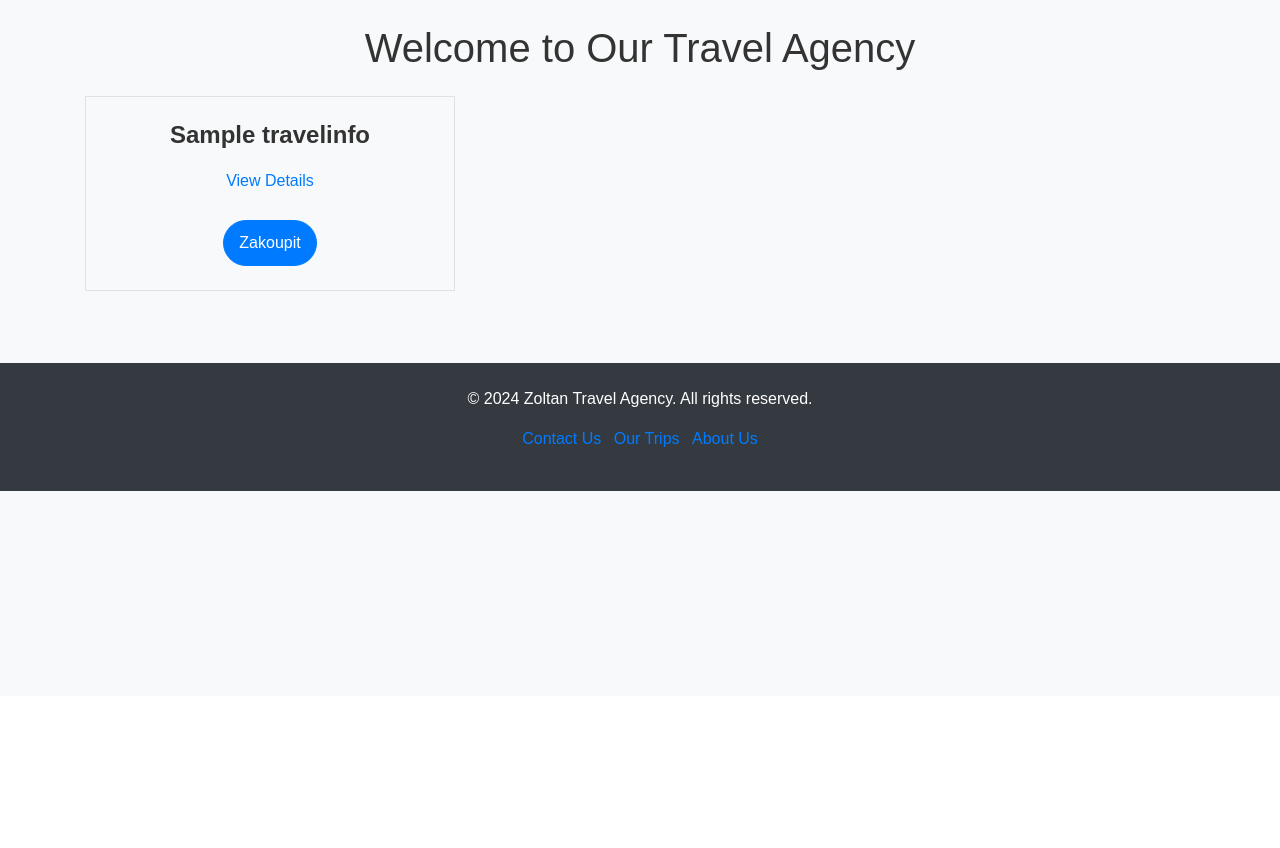
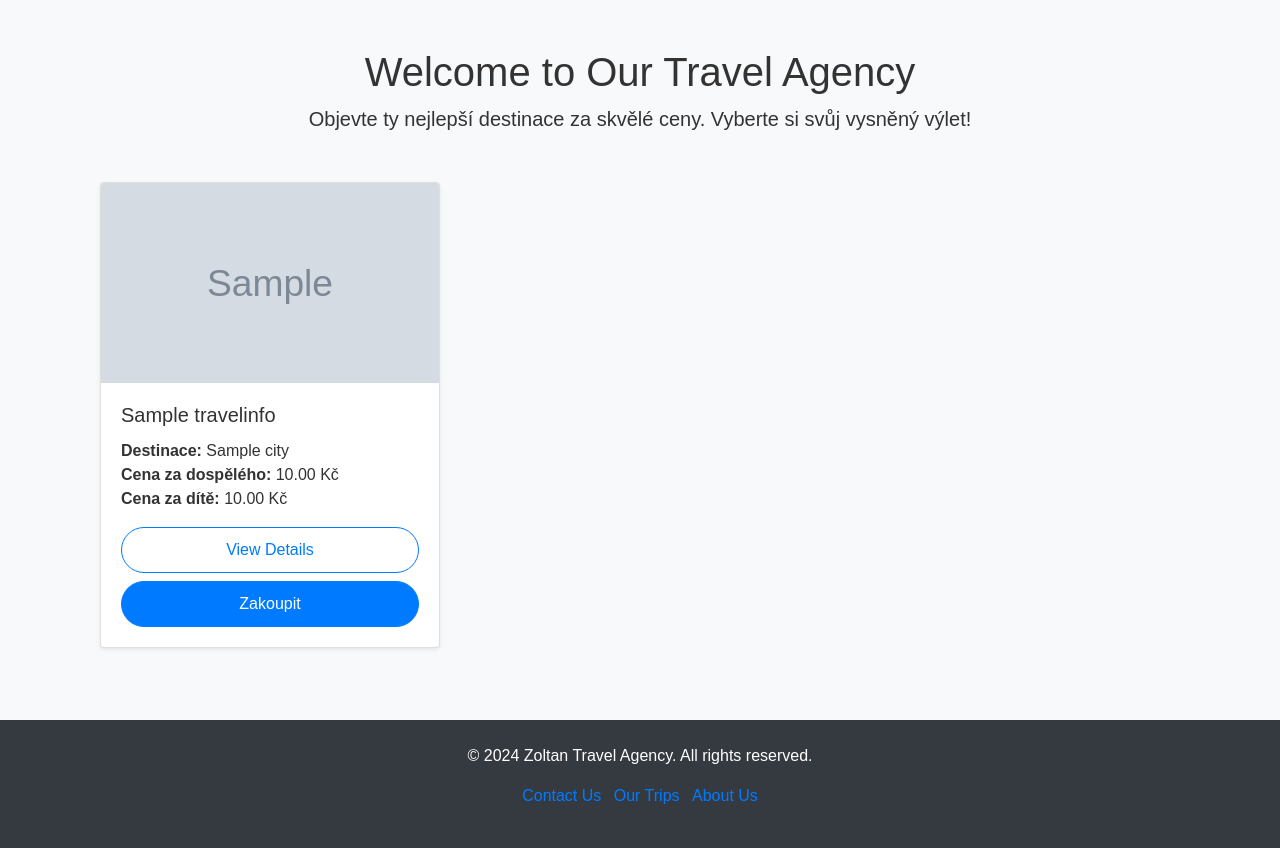
Before and after one commit to ZoltronPy/CS05, a Django app: page / in a window 1280 px wide. Shown: the part 104-952 px from the top of the page. Before the commit the page ends 595 px from the top, so only its background shows below. Run offline with Django 5.2, Linux system fonts and the light colour scheme; tables that the repository leaves empty hold one stand-in row (values such as "Sample post"); grey boxes marked "Sample" are stand-in pictures; some libraries are stand-ins or nearby versions.

Commit message:
nová Home page, propojení cen ,

```diff
--- a/CS5/settings.py
+++ b/CS5/settings.py
@@ -1,6 +1,8 @@
 import os
 from pathlib import Path
+import os
 
+from django.template.context_processors import media
 from django.views import static
 from dotenv import load_dotenv
 
@@ -15,6 +17,9 @@ SECRET_KEY = os.getenv("SECRET_KEY", default="")
 DEBUG = True
 
 ALLOWED_HOSTS = []
+
+MEDIA_URL = '/media/'
+MEDIA_ROOT = os.path.join(BASE_DIR, 'media')
 
 TIME_ZONE = 'Europe/Prague'
 
@@ -117,6 +122,5 @@ STATICFILES_DIRS = [
 
 DEFAULT_AUTO_FIELD = 'django.db.models.BigAutoField'
 
-
 LOGIN_REDIRECT_URL = 'homepage'
 LOGOUT_REDIRECT_URL = 'homepage'
--- a/CS5/urls.py
+++ b/CS5/urls.py
@@ -1,6 +1,8 @@
 from django.contrib import admin
 from django.contrib.auth.views import LogoutView
 from django.urls import path
+from django.conf import settings
+from django.conf.urls.static import static
 
 from accounts.views import SubmittableLoginView, user_logout
 from accounts.views import SignUpView
@@ -29,3 +31,6 @@ urlpatterns = [
 
 
 ]
+
+if settings.DEBUG:
+    urlpatterns += static(settings.MEDIA_URL, document_root=settings.MEDIA_ROOT)
--- a/viewer/models.py
+++ b/viewer/models.py
@@ -164,6 +164,8 @@ class TravelInfo(Model):
                                       verbose_name="Created At")
     updated_at = models.DateTimeField(auto_now=True, null=True,
                                       verbose_name="Updated At")
+
+    image = models.ImageField(upload_to="trip_images/", null=True, blank=True, verbose_name="Trip Image")
 
     # Meal type
     MEAL_TYPE_CHOICES = [
--- a/viewer/templates/homepage.html
+++ b/viewer/templates/homepage.html
@@ -1,24 +1,41 @@
 {% extends "base.html" %}
 
 {% block content %}
-<div class="container mt-4">
-    <h1 class="text-center mb-4">Welcome to Our Travel Agency</h1>
+<div class="container mt-5">
+    <!-- Welcome Section -->
+    <div class="text-center mb-5">
+        <h1>Welcome to Our Travel Agency</h1>
+        <p class="lead">Objevte ty nejlepší destinace za skvělé ceny. Vyberte si svůj vysněný výlet!</p>
+    </div>
 
     <!-- Promoted Trips Section -->
     <div class="row">
         {% if promoted_trips %}
             {% for trip in promoted_trips %}
-            <div class="col-md-4 text-center border p-4 mb-4" style="height: auto; display: flex; flex-direction: column; justify-content: space-between;">
-                <h2 style="font-size: 1.5rem; font-weight: bold;">{{ trip.tour_name }}</h2>
-                <div>
-                    <a href="{% url 'trip_detail' trip.id %}" class="btn btn-link mb-3">View Details</a>
+            <div class="col-lg-4 col-md-6 mb-4">
+                <div class="card h-100 shadow-sm">
+                    <!-- Trip Image -->
+                    <img src="{{ trip.image.url }}" class="card-img-top" alt="{{ trip.tour_name }}" style="height: 200px; object-fit: cover;">
+
+                    <!-- Card Body -->
+                    <div class="card-body d-flex flex-column">
+                        <h5 class="card-title">{{ trip.tour_name }}</h5>
+                        <p class="card-text">
+                            <strong>Destinace:</strong> {{ trip.destination_city.name }}<br>
+                            <strong>Cena za dospělého:</strong> {{ trip.price_per_adult }} Kč<br>
+                            <strong>Cena za dítě:</strong> {{ trip.price_per_child }} Kč
+                        </p>
+                        <div class="mt-auto">
+                            <a href="{% url 'trip_detail' trip.id %}" class="btn btn-outline-primary w-100 mb-2">View Details</a>
+                            <a href="{% url 'purchase_trip' trip.id %}" class="btn btn-primary w-100">Zakoupit</a>
+                        </div>
+                    </div>
                 </div>
-                <a href="{% url 'purchase_trip' trip.id %}" class="btn btn-primary mt-auto" style="align-self: center;">Zakoupit</a>
             </div>
             {% endfor %}
         {% else %}
             <div class="col-12 text-center">
-                <p>Aktuálně nejsou žádné propagované zájezdy.</p>
+                <p class="text-muted">Aktuálně nejsou žádné propagované zájezdy.</p>
             </div>
         {% endif %}
     </div>
```
